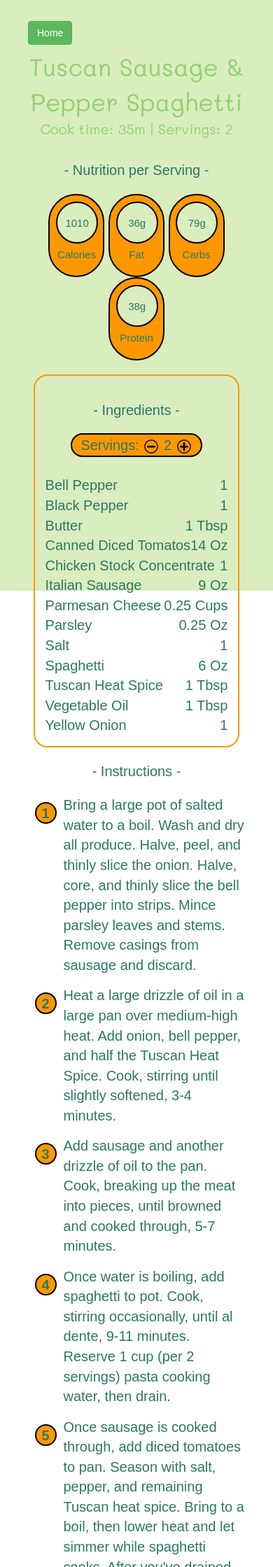
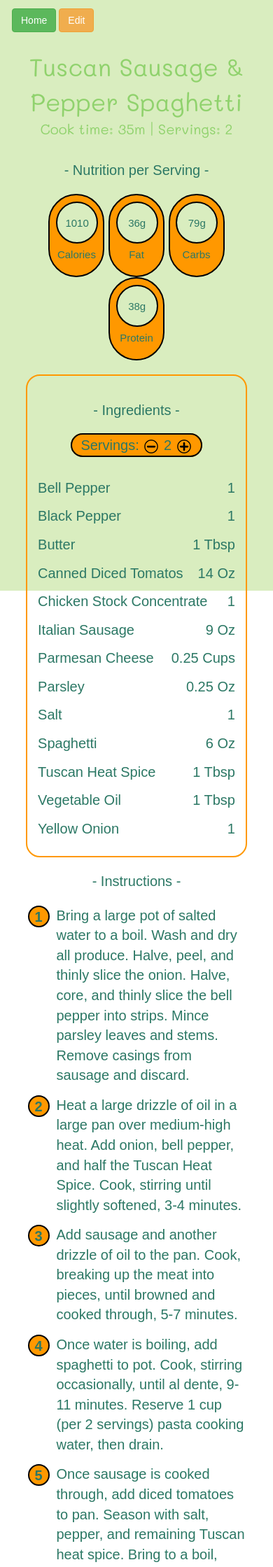
Before and after one commit to Lukipaela/CookBookWebsite, a Flask app: page /recipe/1 in a window 390 px wide. Shown: the top 2239 px of the page at 70% size. Run offline with Flask 3, Linux system fonts and the light colour scheme; data comes from the database, SQL or seed files in the repository; both versions use the stored data as it was after the commit; some libraries are stand-ins or nearby versions; some web fonts are replaced.

Commit message:
Added recipes Reformatted Edit Ingredient page with flex lists Reformatted Instructions as flex list Added Site Stats widget & support Updated Nav Button layout

```diff
--- a/main.py
+++ b/main.py
@@ -33,7 +33,7 @@ LOW_CAL_THRESHOLD = 800  # meals under this calorie count are marked as low cal
 DEFAULT_EDITOR_PAGE_INDEX = '-1'
 NEW_RECORD_PAGE_INDEX = '0'
 # TODO set to true for prod
-prod_mode = True   # master toggle to switch between DEV and PROD modes
+prod_mode = False   # master toggle to switch between DEV and PROD modes
 
 
 # -------------------- DB METHODS -------------------- #
@@ -88,6 +88,16 @@ def get_recent_recipes():
                    "FROM CBRecipe " \
                    "ORDER BY CreationGMT DESC " \
                    "LIMIT 10"
+    results = execute_query(query_string)
+    return results
+
+
+def get_site_stats():
+    query_string = "SELECT CBRecipeType.LongName 'Category', COUNT(*) 'Count'" \
+                   "FROM CBRecipeType " \
+                   "JOIN CBRecipe ON CBRecipe.RecipeTypeID = CBRecipeType.RecipeTypeID " \
+                   "GROUP BY CBRecipeType.LongName " \
+                   "ORDER BY 1 ASC"
     results = execute_query(query_string)
     return results
 
@@ -643,6 +653,7 @@ def create_nav_controls(home_button: bool = False, recipe_button: bool = False,
 def home():
     print(f"{request.method} method request for home called")
     # get data for recent recipe widget
+    site_stats = get_site_stats()
     recent_recipes = get_recent_recipes()
     search_form = configure_search_form()
     search_results = []
@@ -657,6 +668,7 @@ def home():
             return redirect(url_for('recipe', recipe_id=search_results[index]["RecipeID"]))
         return render_template("index.html"
                                , recent_recipes=recent_recipes
+                               , site_stats=site_stats
                                , search_form=search_form
                                , search_results=search_results
                                , message=message
@@ -664,6 +676,7 @@ def home():
     else:
         return render_template("index.html"
                                , recent_recipes=recent_recipes
+                               , site_stats=site_stats
                                , search_form=search_form
                                , search_results=search_results
                                , prod_mode=prod_mode)
--- a/static/css/styles.css
+++ b/static/css/styles.css
@@ -190,7 +190,6 @@
 }
 .nav-button{
     padding: 1rem;
-
 }
 .submit-button{
     color: black;
@@ -308,13 +307,20 @@
         top: 25%;
     }
 }
+@media (max-width: 1100px){
+    .ingredients-section{
+        /* small mode, use full screen width per section */
+        width: 90%;
+    }
+}
 .ingredients-section{
     text-align: center;
     display: inline-block;
 }
-.ingredients-section table {
+.ingredients-section ul {
     width: 100%;
     text-align: center;
+    margin-top: 2rem;
 }
 .ingredient-row{
     list-style-type: none;
@@ -322,13 +328,7 @@
     display: flex;
     justify-content: space-between;
     align-items: center;
-}
-.ingredient-row-left{
-}
-.ingredient-row-right{
-}
-.ingredient-row-item{
-
+    padding-top: 1.2rem;
 }
 .ingredient-name{
     text-align: left;
@@ -341,7 +341,7 @@
 .edit-ingredients-section-left{
     text-align: center;
     display: inline-block;
-    max-width: 60%;
+    max-width: 90%;
     min-width: 40%;
     min-height: 15rem;
     vertical-align: middle;
@@ -356,6 +356,7 @@
     margin: 1rem;
 
 }
+
 .new-ingredient-column-left{
     text-align: right;
     width: 55rem;
@@ -371,6 +372,7 @@
     width: 55rem;
 
 }
+
 .serving-multiplier-button img{
     display:inline-block;
     height: 2rem;
@@ -387,8 +389,10 @@
     background-color: var(--theme-borders);
     border-radius: 2rem;
     padding: .4rem 1.2rem;
+    margin-bottom: 3rem;
     margin-bottom: 5rem;
 }
+
 
 /* INSTRUCTIONS */
 .instructions-section{
@@ -405,16 +409,20 @@
     text-align:center;
     font-size: 2rem;
     font-weight:700;
-    margin: 1rem;
+    margin-right: 1rem;
     background-color: var(--theme-borders);
     width: 3.1rem;
     height: 3.1rem;
     border-radius: 2rem;
+    flex-shrink: 0;
 }
-.instruction-row td{
-    padding-bottom: 1.5rem;
-    vertical-align:middle;
-
+.instruction-row{
+    list-style-type: none;
+    width: 100%;
+    display: flex;
+    align-content: flex-start;
+    align-items: top;
+    padding-bottom: 1.4rem;
 }
 .instruction-text{
     padding-bottom: 0;
@@ -430,10 +438,17 @@
 /* NAV BAR */
 .nav-buttons-section{
     position: absolute;
-    left: 3rem;
-    top: 2rem;
+    display: flex;
+    left: 1.5rem;
+    top: 1rem;
+    width: 100%;
 
 }
+.nav-bar-button{
+    padding: .2rem;
+
+}
+
 
 /* NUTRITION */
 .nutrition-facts-section{
@@ -542,7 +557,7 @@
     vertical-align: top;
 }
 .widget-title{
-    padding: 1rem 0 2rem;
+    padding-bottom:2rem;
 
 }
 .recent-recipes-section{
@@ -555,7 +570,7 @@
 }
 .widget-wrapper{
     display : flex;
-    align-items : center;
+    flex-direction: column;
     justify-content: center;
     height: 100%;
     width: 100%;
--- a/templates/edit_instructions.html
+++ b/templates/edit_instructions.html
@@ -27,7 +27,7 @@
                                 {% if step['InstructionID'] == instruction_id | int %}
                                     <!-- Target instruction to be edited -->
                                     <td class="instruction-number black-border">{{ step['StepNumber'] }}</td>
-                                    <td class="instruction-text">{{ form.instruction(class="text-area-entry") }}</td>
+                                    <td class="instruction-text">{{ form.instruction(class="text-area-entry text-area-entry-large") }}</td>
                                     <td class="nav-button">{{ form.submit(class="btn btn-warning submit-button font-standard") }}</td>
                                 {% else %}
                                     <!-- existing instruction, not editing -->
@@ -43,7 +43,7 @@
                         {% if instruction_id == '0' %}
                             <!-- adding new instruction -->
                             <td class="instruction-number black-border"></td>
-                            <td class="instruction-text">{{ form.instruction(class="text-area-entry") }}</td>
+                            <td class="instruction-text">{{ form.instruction(class="text-area-entry text-area-entry-large") }}</td>
                             <td class="nav-button">{{ form.submit(class="btn btn-warning submit-button font-standard") }}</td>
                             <td><a class="btn btn-danger" href="{{ url_for('edit_instructions', recipe_id=recipe_id, instruction_id='-1', banner_message='Add Step cancelled!') }}" role="button">Cancel</a></td>
                         {% endif %}
--- a/templates/index.html
+++ b/templates/index.html
@@ -15,6 +15,9 @@ Home
         <div class="body">
             <div class="widgets">
                 <!--  recipe search widget -->
+                {% include "widget_site_stats.html" %}
+
+                <!--  recipe search widget -->
                 {% include "widget_search.html" %}
 
                 <!--  recipe search results widget -->
--- a/templates/nav_buttons.html
+++ b/templates/nav_buttons.html
@@ -1,16 +1,16 @@
 <div class="nav-buttons-section">
     {% if nav_controls['home'] == True %}
-        <div class="nav-button font-standard">
+        <div class="nav-bar-button font-standard">
             <a class="btn btn-success" href="{{ url_for('home') }}" role="button">Home</a>
         </div>
     {% endif %}
     {% if nav_controls['recipe'] == True and nav_controls['recipeID'] | int != 0 %}
-        <div class="nav-button font-standard">
+        <div class="nav-bar-button font-standard">
             <a class="btn btn-info" href="{{ url_for('recipe', recipe_id=nav_controls['recipeID']) }}" role="button">Back to Recipe</a>
         </div>
     {% endif %}
     {% if nav_controls['edit'] == True %}
-        <div class="nav-button font-standard">
+        <div class="nav-bar-button font-standard">
             <div class="btn btn-warning"role="button" onclick="editButtonClicked()">Edit</div>
         </div>
     {% endif %}
--- a/templates/recipe_ingredients.html
+++ b/templates/recipe_ingredients.html
@@ -13,19 +13,26 @@
         </span>
     </div>
 
-    <br>
-    <br>
-
-    <table>
+    <ul>
         {% for ingredient in ingredients: %}
-            <tr class="ingredient-row">
+            <li class="ingredient-row">
                 <!-- name and preparation -->
-                <td class="ingredient-name">{{ ingredient['IngredientName'] }}{% if ingredient['Prep'] | length > 0 %}, {{ ingredient['Prep'] }} {% endif %}</td>
+                <div class="ingredient-name">
+                    {{ ingredient['IngredientName'] }}
+                    {% if ingredient['Prep'] | length > 0 %}
+                        , {{ ingredient['Prep'] }}
+                    {% endif %}
+                </div>
                 <!-- quantity and units -->
-                <td class="ingredient-quantity"><span class="JS-ingredient-quantity">{{ ingredient['Quantity'] }}</span> {{ ingredient['Units'] }}</td>
-            </tr>
+                <div class="ingredient-quantity">
+                    <span class="JS-ingredient-quantity">
+                        {{ ingredient['Quantity'] }}
+                    </span>
+                    {{ ingredient['Units'] }}
+                </div>
+            </li>
         {% endfor %}
-    </table>
+    </ul>
     <div class="font-size-tiny centered">
         <a href="{{ url_for('edit_ingredients', recipe_id=recipe_id, ingredient_id=-1) }}" class="JS-edit-button JS-default-hidden">[Edit]</a>
     </div>
--- a/templates/recipe_instructions.html
+++ b/templates/recipe_instructions.html
@@ -1,13 +1,13 @@
 <div class="recipe-main-area instructions-section font-standard font-size-standard">
     <div class="page-section-title">- Instructions -</div>
-    <table>
+    <ul>
         {% for step in recipe_instructions: %}
-            <tr class="instruction-row">
-                <td class="instruction-number black-border">{{ step['StepNumber'] }}</td>
-                <td class="instruction-text">{{ step['StepText'] }}</td>
-            </tr>
+            <li class="instruction-row">
+                <div class="instruction-number black-border">{{ step['StepNumber'] }}</div>
+                <div class="instruction-text">{{ step['StepText'] }}</div>
+            </li>
         {% endfor %}
-    </table>
+    </ul>
     <div class="font-size-tiny centered">
         <a href="{{ url_for('edit_instructions', recipe_id=recipe_id, instruction_id=-1, banner_message='') }}" class="JS-edit-button JS-default-hidden">[Edit]</a>
     </div>
--- a/templates/widget_new_recipe.html
+++ b/templates/widget_new_recipe.html
@@ -1,7 +1,6 @@
 <div class="widget recent-recipes-section theme-border">
     <div class="widget-wrapper">
-        <div>
-            <div class="widget-title font-highlight font-size-large"> - ADD NEW RECIPES - </div>
+        <div class="widget-title font-highlight font-size-large">ADD NEW RECIPES</div>
 
         <div class="font-standard font-size-standard">
             Got a recipe to contribute?
@@ -29,4 +28,3 @@
         {% endif %}
     </div>
 </div>
-</div>
--- a/templates/widget_recent_recipes.html
+++ b/templates/widget_recent_recipes.html
@@ -1,7 +1,7 @@
 <div class="widget recent-recipes-section theme-border">
     <div class="widget-wrapper">
         <div>
-            <div class="widget-title font-highlight font-size-large"> - RECENTLY ADDED RECIPES - </div>
+            <div class="widget-title font-highlight font-size-large">RECENTLY ADDED RECIPES</div>
 
             <div class="recent-recipes-list font-standard font-size-standard">
                 {% for recipe in recent_recipes: %}
--- a/templates/widget_search.html
+++ b/templates/widget_search.html
@@ -1,7 +1,7 @@
 <div class="widget search-recipes-section theme-border">
     <div class="widget-wrapper">
         <div>
-            <div class="widget-title font-highlight font-size-large"> - SEARCH FOR A RECIPE - </div>
+            <div class="widget-title font-highlight font-size-large">SEARCH FOR A RECIPE</div>
 
             <form method="POST" action="{{ url_for('home') }}" novalidate>
                 <div class="search-table">
--- a/templates/widget_search_results.html
+++ b/templates/widget_search_results.html
@@ -1,8 +1,7 @@
 {% if search_results | length > 0 %}
     <div class="widget recent-recipes-section theme-border">
         <div class="widget-wrapper">
-            <div>
-                <div class="widget-title font-highlight font-size-large"> - SEARCH RESULTS - </div>
+            <div class="widget-title font-highlight font-size-large">SEARCH RESULTS</div>
 
             <div class="recent-recipes-list font-standard font-size-standard">
                 {% for recipe in search_results: %}
@@ -13,5 +12,4 @@
             </div>
         </div>
     </div>
-    </div>
 {% endif %}
```
Also changed, not shown: templates/edit_ingredients.html (+16 -10 lines), templates/widget_site_stats.html (added, +12 -0 lines), CookBookDatabase.db. Lines whose indentation alone changed are shown as unchanged.
